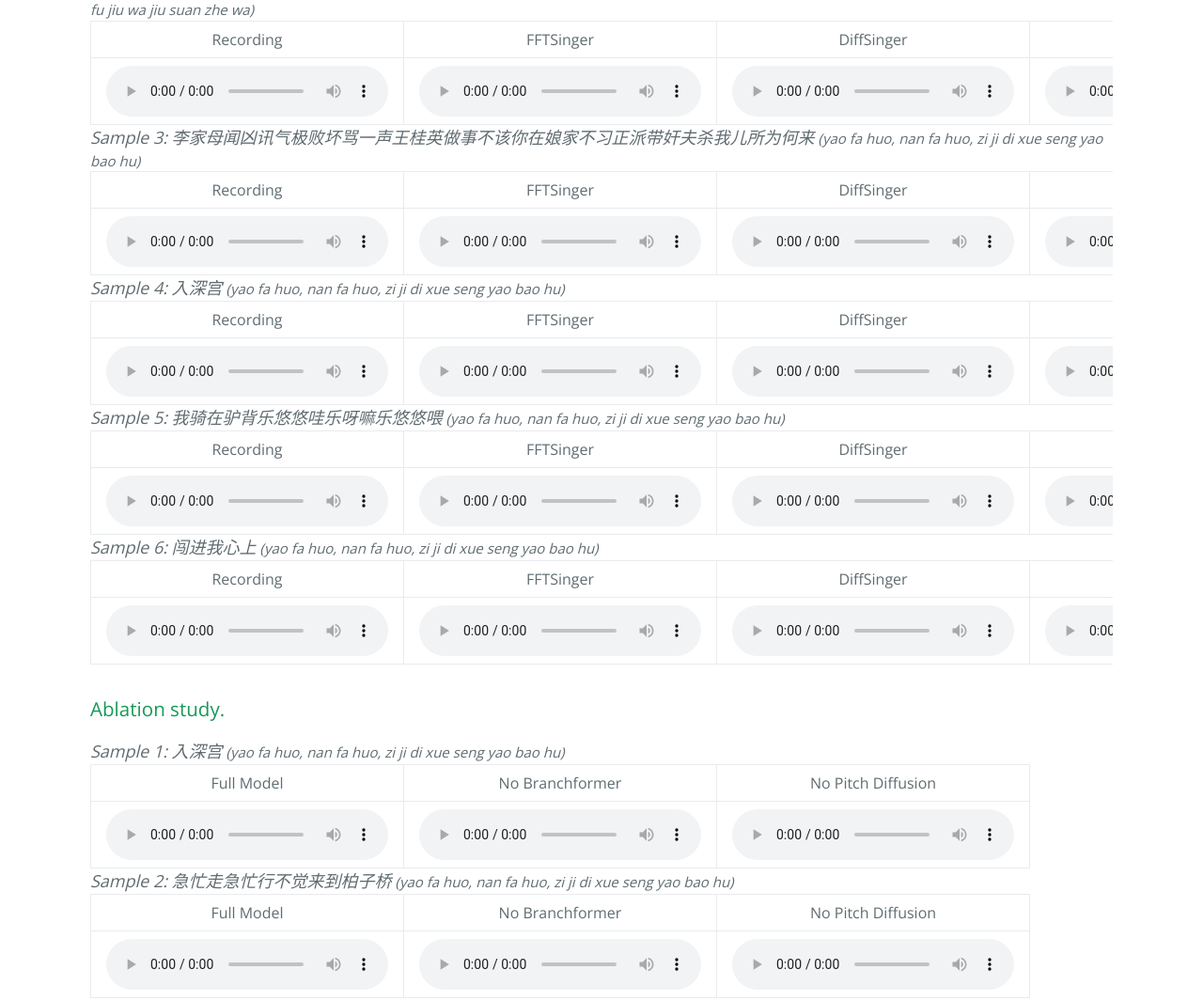
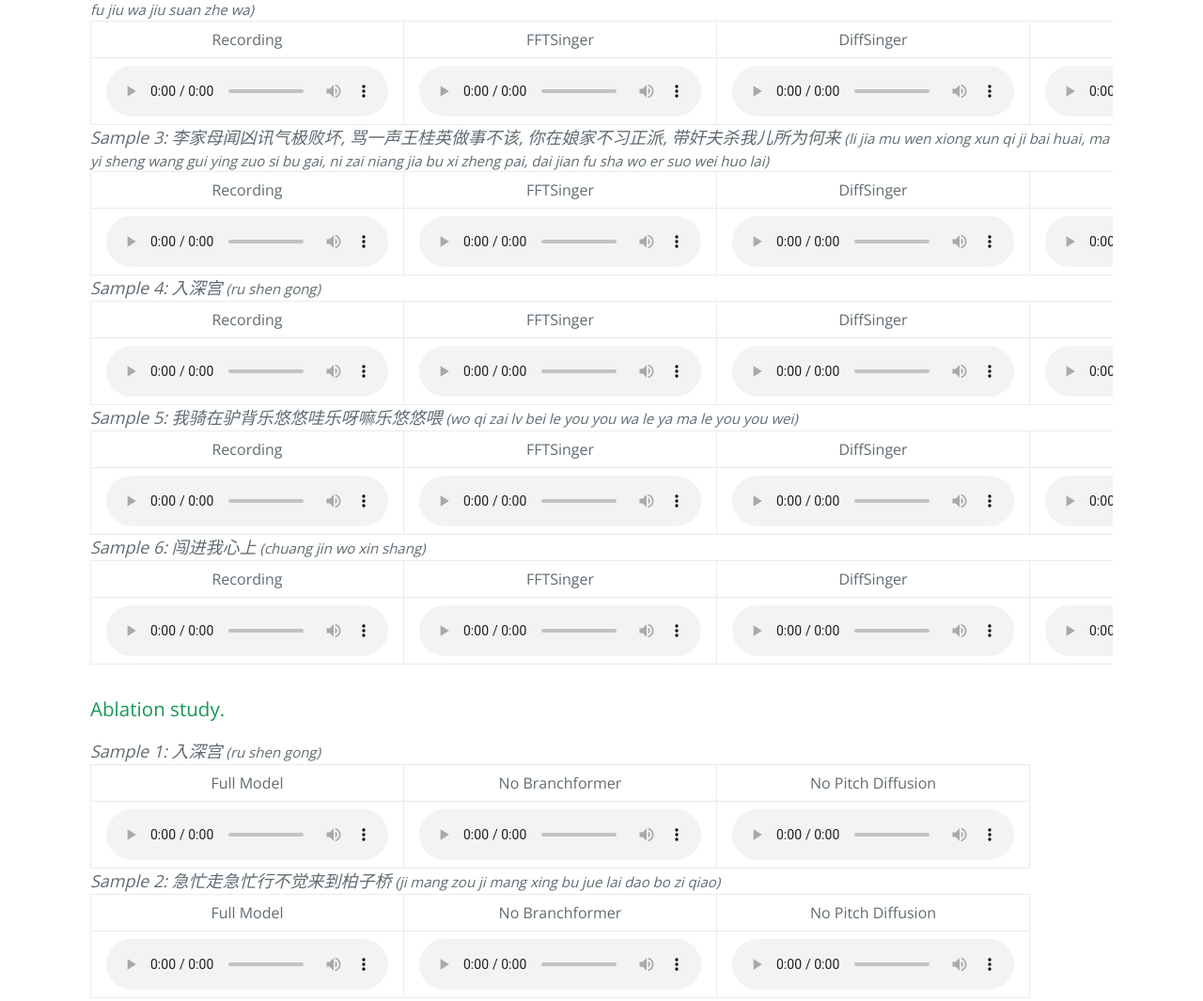
Before and after one commit to WalkingInTheLight/HuangmeiSinger.github.io, a plain HTML site: page opera/index.html in a window 1280 px wide. Shown: the part 1463-2528 px from the top of the page at 94% size. Drawn offline with nearby package versions, Linux system fonts and the light colour scheme.

Commit message:
Update index.html

```diff
--- a/opera/index.html
+++ b/opera/index.html
@@ -80,7 +80,7 @@
 
 
 <table>
-  <em style="font-size: 18px;">Sample 3: 李家母闻凶讯气极败坏骂一声王桂英做事不该你在娘家不习正派带奸夫杀我儿所为何来</em> <em style="font-size: 15px;"> (yao fa huo, nan fa huo, zi ji di xue seng yao bao hu)</em>
+  <em style="font-size: 18px;">Sample 3: 李家母闻凶讯气极败坏, 骂一声王桂英做事不该, 你在娘家不习正派, 带奸夫杀我儿所为何来</em> <em style="font-size: 15px;"> (li jia mu wen xiong xun qi ji bai huai, ma yi sheng wang gui ying zuo si bu gai, ni zai niang jia bu xi zheng pai, dai jian fu sha wo er suo wei huo lai)</em>
   <tr>
       <td style="text-align: center">Recording</td>
       <td style="text-align: center">FFTSinger</td>
@@ -98,7 +98,7 @@
 </table>
 
 <table>
-  <em style="font-size: 18px;">Sample 4: 入深宫</em> <em style="font-size: 15px;"> (yao fa huo, nan fa huo, zi ji di xue seng yao bao hu)</em>
+  <em style="font-size: 18px;">Sample 4: 入深宫</em> <em style="font-size: 15px;"> (ru shen gong)</em>
   <tr>
       <td style="text-align: center">Recording</td>
       <td style="text-align: center">FFTSinger</td>
@@ -116,7 +116,7 @@
 </table>
 
 <table>
-  <em style="font-size: 18px;">Sample 5: 我骑在驴背乐悠悠哇乐呀嘛乐悠悠喂</em> <em style="font-size: 15px;"> (yao fa huo, nan fa huo, zi ji di xue seng yao bao hu)</em>
+  <em style="font-size: 18px;">Sample 5: 我骑在驴背乐悠悠哇乐呀嘛乐悠悠喂</em> <em style="font-size: 15px;"> (wo qi zai lv bei le you you wa le ya ma le you you wei)</em>
   <tr>
       <td style="text-align: center">Recording</td>
       <td style="text-align: center">FFTSinger</td>
@@ -135,7 +135,7 @@
 
 
 <table>
-  <em style="font-size: 18px;">Sample 6: 闯进我心上</em> <em style="font-size: 15px;"> (yao fa huo, nan fa huo, zi ji di xue seng yao bao hu)</em>
+  <em style="font-size: 18px;">Sample 6: 闯进我心上</em> <em style="font-size: 15px;"> (chuang jin wo xin shang)</em>
   <tr>
       <td style="text-align: center">Recording</td>
       <td style="text-align: center">FFTSinger</td>
@@ -157,7 +157,7 @@
 
   <!-- <center><img src='fig/Ab.png' width=600px></center> -->
   <table>
-    <em style="font-size: 18px;">Sample 1: 入深宫</em> <em style="font-size: 15px;"> (yao fa huo, nan fa huo, zi ji di xue seng yao bao hu)</em>
+    <em style="font-size: 18px;">Sample 1: 入深宫</em> <em style="font-size: 15px;"> (ru shen gong)</em>
     <tr>
         <td style="text-align: center">Full Model</td>
         <td style="text-align: center">No Branchformer</td>
@@ -171,7 +171,7 @@
   </table>
 
   <table>
-    <em style="font-size: 18px;">Sample 2: 急忙走急忙行不觉来到柏子桥</em> <em style="font-size: 15px;"> (yao fa huo, nan fa huo, zi ji di xue seng yao bao hu)</em>
+    <em style="font-size: 18px;">Sample 2: 急忙走急忙行不觉来到柏子桥</em> <em style="font-size: 15px;"> (ji mang zou ji mang xing bu jue lai dao bo zi qiao)</em>
     <tr>
         <td style="text-align: center">Full Model</td>
         <td style="text-align: center">No Branchformer</td>
```
